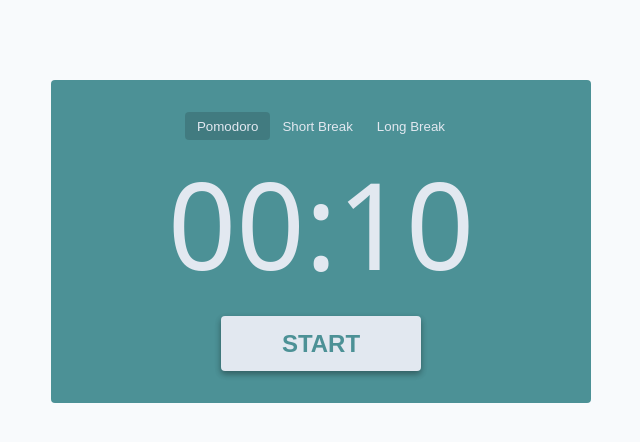
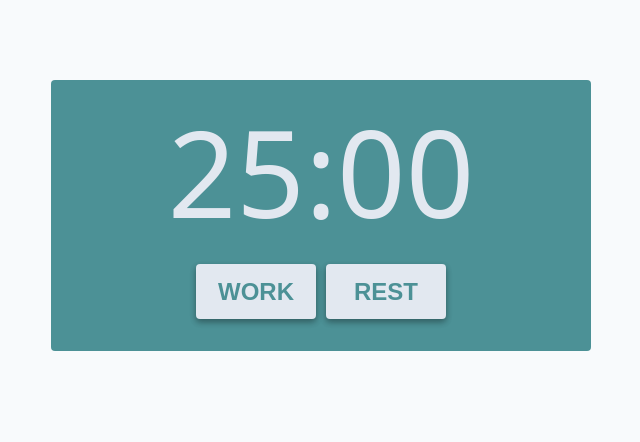
Before and after one commit to luc4s-git/pomodoro-ts, a React (Vite) app: page / in a window 1280 px wide. Shown: the top 442 px of the page, without its empty margins (319-959 px from the left). Built offline with nearby package versions, Linux system fonts and the light colour scheme.

Commit message:
refactor pomodoro logic

```diff
--- a/src/App.tsx
+++ b/src/App.tsx
@@ -4,7 +4,7 @@
   return (
     <div className="content-center">
       <PomodoroTimer
-        defaultPomodoroTime={10}
+        defaultPomodoroTime={1500}
         shortRestTime={300}
         longRestTime={900}
         cycles={4}
--- a/src/components/pomodoro-timer.tsx
+++ b/src/components/pomodoro-timer.tsx
@@ -4,7 +4,7 @@
 import Button from './button';
 import Timer from './timer';
 
-import { useState } from 'react';
+import { useEffect, useState } from 'react';
 import { useInterval } from '../hooks/useInterval';
 
 const audioStart = new Audio(start);
@@ -22,10 +22,19 @@
   shortRestTime,
   longRestTime,
 }: Props): JSX.Element {
+  const [mainTime, setMainTime] = useState(defaultPomodoroTime);
   const [isTimeCounting, setIsTimeCounting] = useState(false);
-  const [mainTime, setMainTime] = useState(defaultPomodoroTime);
-  const [isWorking, setIsWorking] = useState(false);
-  const [focusAt, setFocusAt] = useState(0);
+  const [working, setWorking] = useState(false);
+  const [resting, setResting] = useState(false);
+
+  useEffect(() => {
+    if (working) {
+      document.querySelector('.pomodoro')?.classList.add('working');
+    }
+    if (resting) {
+      document.querySelector('.pomodoro')?.classList.remove('working');
+    }
+  }, [working, resting]);
 
   useInterval(
     () => {
@@ -34,49 +43,44 @@
     isTimeCounting ? 1000 : null
   );
 
-  const handlePomodoroStart = () => {
-    setIsTimeCounting(!isTimeCounting);
-    setIsWorking(true);
+  const handleStartPomodoro = () => {
+    setIsTimeCounting(true);
+    setWorking(true);
+    setResting(false);
+    setMainTime(defaultPomodoroTime);
     audioStart.play();
   };
 
+  const handleRest = (long: boolean) => {
+    setIsTimeCounting(true);
+    setWorking(false);
+    setResting(true);
+
+    if (long) {
+      setMainTime(longRestTime);
+    } else {
+      setMainTime(shortRestTime);
+    }
+  };
+
   return (
-    <div className={`pomodoro ${isWorking ? 'working' : 'resting'}`}>
-      <div className="pomodoro-mode">
-        <Button
-          text="pomodoro"
-          className={`btn-ghost ${focusAt === 0 && 'focus'}`}
-          onClick={() => {
-            setMainTime(defaultPomodoroTime);
-            setIsTimeCounting(false);
-            setFocusAt(0);
-          }}
-        ></Button>
-        <Button
-          text="short break"
-          className={`btn-ghost ${focusAt === 1 && 'focus'}`}
-          onClick={() => {
-            setMainTime(shortRestTime);
-            setIsTimeCounting(false);
-            setFocusAt(1);
-          }}
-        ></Button>
-        <Button
-          text="long break"
-          className={`btn-ghost ${focusAt === 2 && 'focus'}`}
-          onClick={() => {
-            setMainTime(longRestTime);
-            setIsTimeCounting(false);
-            setFocusAt(2);
-          }}
-        ></Button>
-      </div>
+    <div className="pomodoro">
       <Timer time={mainTime}></Timer>
       <div className="btn-menu">
         <Button
-          text={isTimeCounting ? 'pause' : 'start'}
+          text="work"
           className="btn"
-          onClick={() => handlePomodoroStart()}
+          onClick={handleStartPomodoro}
+        ></Button>
+        <Button
+          text="rest"
+          className="btn"
+          onClick={() => handleRest(false)}
+        ></Button>
+        <Button
+          text={isTimeCounting ? 'pause' : 'play'}
+          className={!working && !resting ? 'hidden' : 'btn'}
+          onClick={() => setIsTimeCounting(!isTimeCounting)}
         ></Button>
       </div>
     </div>
--- a/src/index.css
+++ b/src/index.css
@@ -138,22 +138,6 @@
   margin: 5rem auto;
 }
 
-.working {
-  background-color: var(--primary-300);
-}
-
-.resting {
-  background-color: var(--light-blue);
-}
-
-.working .btn {
-  color: var(--primary-500);
-}
-
-.resting .btn {
-  color: var(--light-blue);
-}
-
 .hidden {
   display: none;
 }
@@ -167,6 +151,15 @@
   min-width: 90%;
   border-radius: var(--borderRadius);
   transition: var(--transition);
+  background-color: var(--light-blue);
+}
+
+.working {
+  background-color: var(--primary-300);
+}
+
+.working .btn {
+  color: var(--primary-500);
 }
 
 .pomodoro .btn-ghost {
@@ -204,6 +197,7 @@
 .btn-menu {
   display: flex;
   justify-content: space-evenly;
+  gap: 10px;
 }
 
 .btn {
@@ -211,13 +205,13 @@
   background-color: var(--grey-200);
   padding: 0px 12px;
   height: 55px;
-  width: 200px;
+  width: 120px;
   text-transform: uppercase;
   border-radius: var(--borderRadius);
   font-weight: bold;
   font-size: 1.5rem;
   cursor: pointer;
-  transition: var(--transition);
+  color: var(--light-blue);
   box-shadow: rgba(0, 0, 0, 0.16) 0px 3px 6px, rgba(0, 0, 0, 0.23) 0px 3px 6px;
 }
 
```
